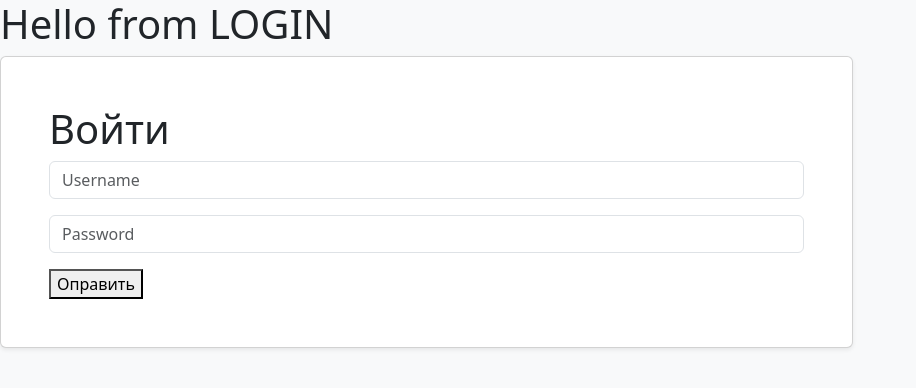
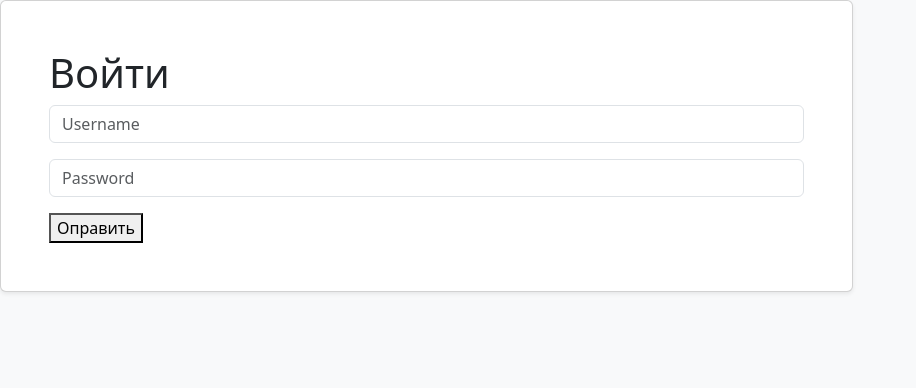
Before and after one commit to VolkovDani/fullstack-javascript-project-12, a React (Create React App) app in the folder frontend/: page /login in a window 1280 px wide. Shown: the top 388 px of the page, without its empty margins (0-916 px from the left). Built offline with nearby package versions, Linux system fonts and the light colour scheme.

Commit message:
fix: убирает ненужный тег

```diff
--- a/frontend/src/components/Login.jsx
+++ b/frontend/src/components/Login.jsx
@@ -110,10 +110,7 @@ const LoginForm = () => {
 };
 
 const Login = () => (
-  <>
-    <h1>Hello from LOGIN</h1>
-    <LoginForm />
-  </>
+  <LoginForm />
 );
 
 export default Login;
```
